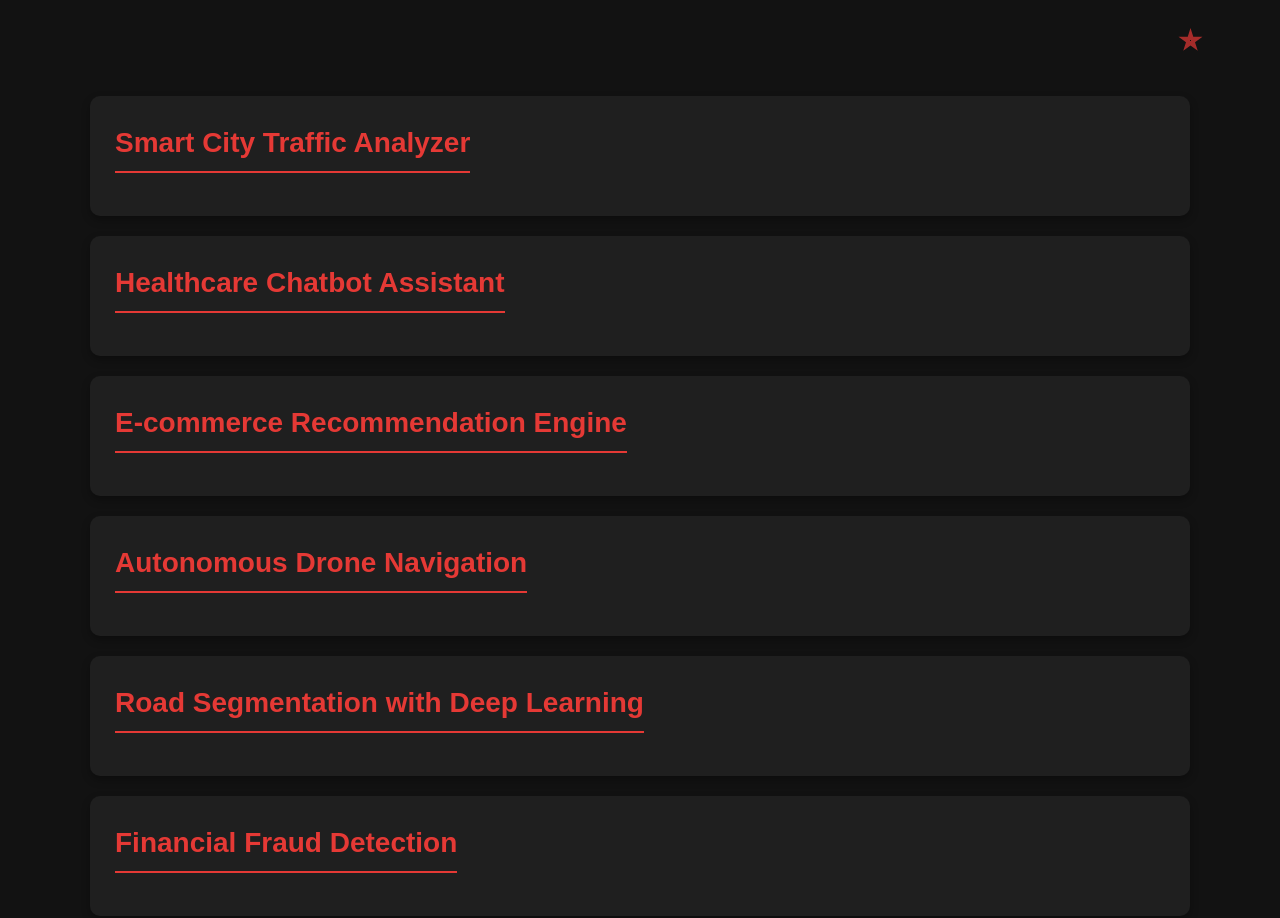
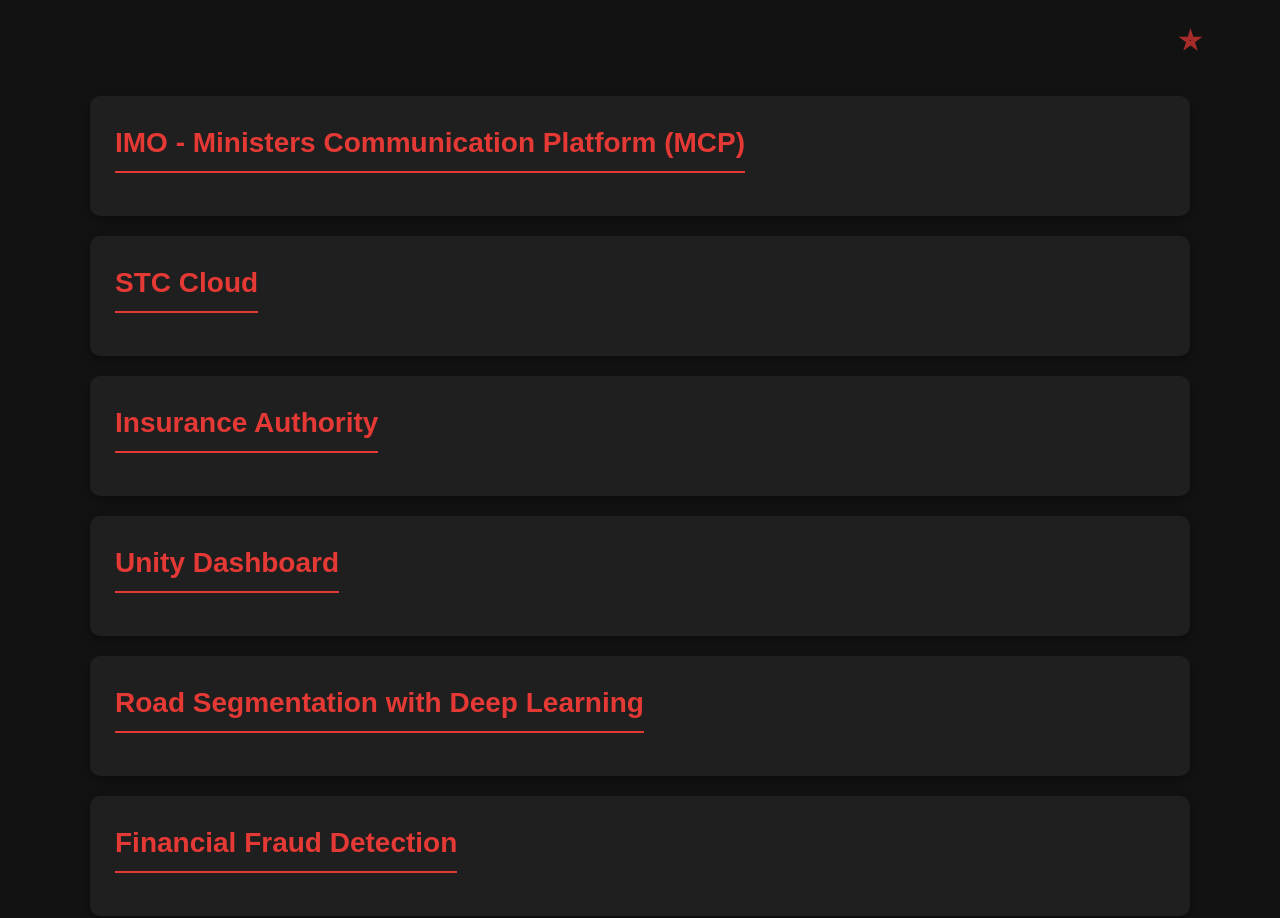
Before and after one commit to Abilal9/abilal.co, a React (Create React App) app: page / in a window 1280 px wide. Shown: the part 1700-2618 px from the top of the page. Built offline with nearby package versions, Linux system fonts and the light colour scheme.

Commit message:
Add some project details

```diff
--- a/src/App.js
+++ b/src/App.js
@@ -12,38 +12,38 @@ function App() {
 
   const projects = [
     {
-      title: "Smart City Traffic Analyzer",
-      description: "Built a system to monitor traffic and congestion levels using real-time video feeds.",
-      duration: "Jan 2022 - Sep 2022",
+      title: "IMO - Ministers Communication Platform (MCP)",
+      description: "A user-centric platform tailored to streamline external governmental communication by utilizing data analytics and artificial intelligence. Emphasizing data privacy and confidentiality. As well as, providing a single source of truth to facilitate knowledge enrichment and delegation processes among government leadership.",
+      duration: "January 2024 - December 2024",
       associatedWith: "Solutions by STC",
       logo: "/logos/stc.png",
     },
     {
-      title: "Healthcare Chatbot Assistant",
-      description: "Developed an AI-powered chatbot to assist patients with appointment scheduling and FAQs.",
-      duration: "Oct 2021 - Dec 2021",
-      associatedWith: "Cura Health",
+      title: "STC Cloud",
+      description: "STC Cloud is Saudi Arabia's leading business cloud solution provider. It offers a range of cloud services that are reliable, flexible, and scalable to meet the needs of various businesses. The platform provides local data hosting with advanced Tier IV data centers located in Riyadh and Jeddah. These data centers are built, managed, and operated to ensure a high level of service availability, with a 99.99% uptime guarantee. The services offered by STC Cloud are designed to support businesses by providing them with the necessary cloud features at their own pace, ensuring data safety, security, and operational efficiency.",
+      duration: "August 2023 - December June 2024",
+      associatedWith: "Solutions by STC",
       logo: "/logos/cura.png",
     },
     {
-      title: "E-commerce Recommendation Engine",
-      description: "Created a machine learning engine to recommend products based on user behavior.",
-      duration: "May 2021 - Sep 2021",
-      associatedWith: "Noon",
+      title: "Insurance Authority",
+      description: "Collaborated closely with client to understand and fulfill their needs and requirements, implementing fixes, improvements, and updates to the website. Additionally, responsible for deploying these changes on premises to ensure smooth implementation.",
+      duration: "January 2024 - February  2024",
+      associatedWith: "Solutions by STCs",
       logo: "/logos/noon.png",
     },
     {
-      title: "Autonomous Drone Navigation",
-      description: "Implemented pathfinding algorithms for drones in GPS-denied environments.",
-      duration: "Feb 2021 - Apr 2021",
-      associatedWith: "STC Drone Lab",
+      title: "Unity Dashboard",
+      description: "Unity Dashboard is a comprehensive Single Sign-On (SSO) platform designed to streamline internal processes by providing a centralized interface for accessing employee, customer, and account information. The platform enables users to efficiently look up and manage detailed profiles, ensuring quick access to essential data for internal use.",
+      duration: "August 2023 - January 2024",
+      associatedWith: "Solutions by STC",
       logo: "/logos/drone-lab.png",
     },
     {
       title: "Road Segmentation with Deep Learning",
       description: "Built a deep neural network for segmenting roads in satellite images.",
       duration: "Jul 2020 - Jan 2021",
-      associatedWith: "Space Center AI Lab",
+      associatedWith: "Mohammed bin Rashed Space Centre",
       logo: "/logos/space-center.png",
     },
     {
@@ -226,7 +226,7 @@ function App() {
     title={project.title}
     description={project.description}
     duration={project.duration}
-    associatedWith={project.associatedWith}
+    company={project.associatedWith}
     logo={project.logo}
   />
 ))}
```
